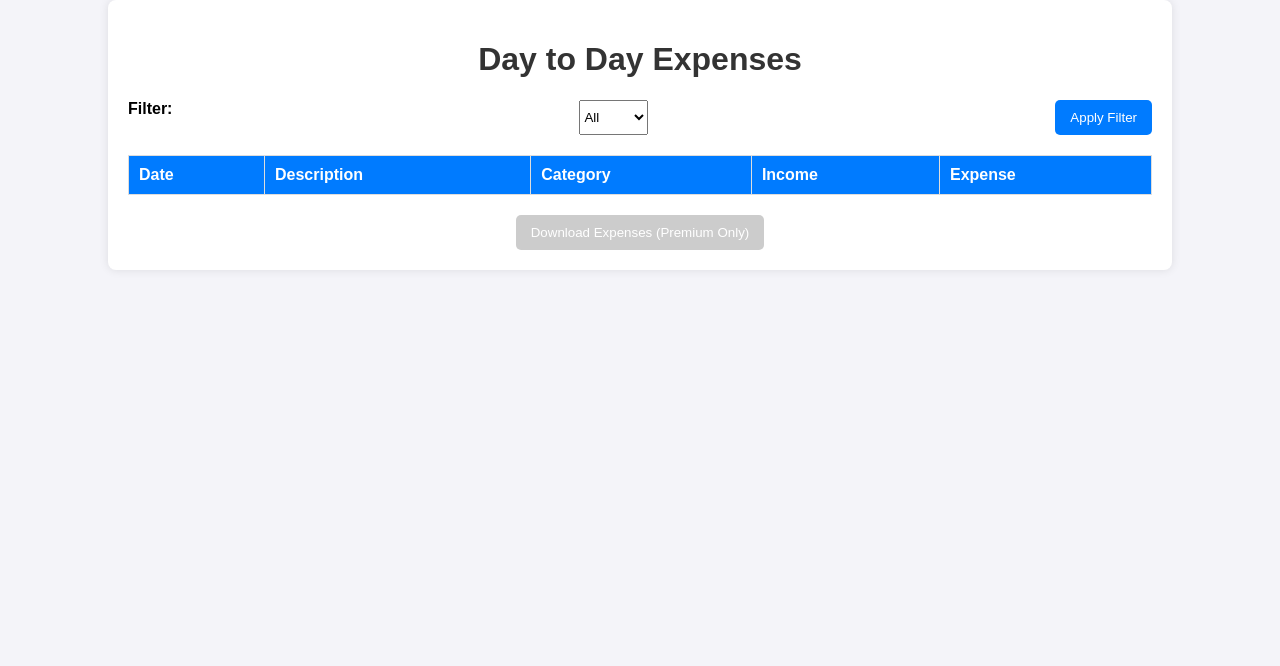
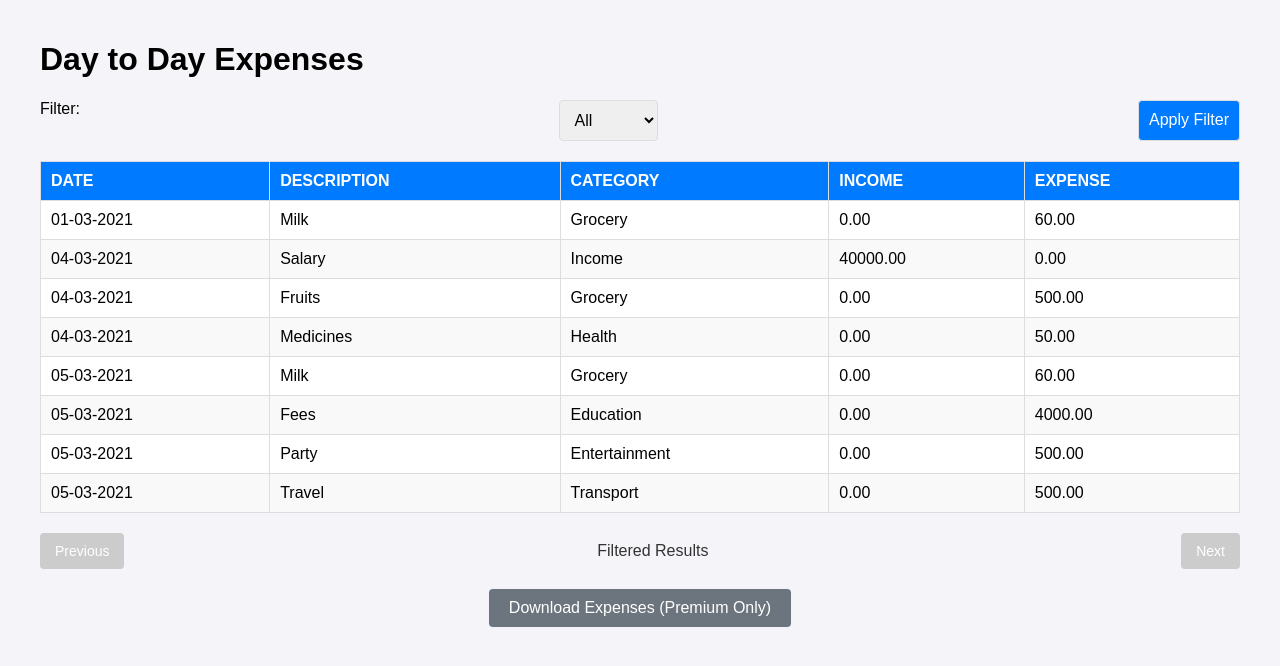
Before and after one commit to sandeep18p/EXPENSE_TRACK, a plain HTML site: page frontend/premiumReport.html in a window 1280 px wide. Both pictures are taken after a click on the button "Apply Filter". Drawn offline with Linux system fonts and the light colour scheme; no server answers.

Commit message:
Paginated by 5

```diff
--- a/backend/routes/userRoutes.js
+++ b/backend/routes/userRoutes.js
@@ -2,7 +2,7 @@ const express = require('express');
 const User = require('../models/user');
 const bcrypt = require('bcrypt');
 const jwt = require('jsonwebtoken');
-
+const JWT_SECRET = 'your_secret_key';
 
 
 const router = express.Router();
--- /dev/null
+++ b/frontend/premiumReport.css
@@ -0,0 +1,135 @@
+/* General Styling */
+body {
+    font-family: Arial, sans-serif;
+    margin: 0;
+    padding: 0;
+    background-color: #f4f4f9;
+  }
+
+  .container {
+    max-width: 1200px;
+    margin: 0 auto;
+    padding: 20px;
+  }
+
+  /* Header */
+  header {
+    text-align: center;
+    margin-bottom: 20px;
+  }
+
+  header h1 {
+    font-size: 24px;
+    color: #333;
+  }
+
+  /* Table Styling */
+  table {
+    width: 100%;
+    border-collapse: collapse;
+    margin: 20px 0;
+    background: #fff;
+  }
+
+  table th,
+  table td {
+    padding: 10px;
+    text-align: left;
+    border: 1px solid #ddd;
+  }
+
+  table th {
+    background-color: #007bff;
+    color: #fff;
+    text-transform: uppercase;
+  }
+
+  table tr:nth-child(even) {
+    background-color: #f9f9f9;
+  }
+
+  table tr:hover {
+    background-color: #f1f1f1;
+  }
+
+  /* Filter Section */
+  .filter-section {
+    display: flex;
+    justify-content: space-between;
+    margin-bottom: 20px;
+  }
+
+  .filter-section select,
+  .filter-section button {
+    padding: 10px;
+    font-size: 16px;
+    border: 1px solid #ddd;
+    border-radius: 4px;
+    cursor: pointer;
+  }
+
+  .filter-section button {
+    background-color: #007bff;
+    color: white;
+  }
+
+  .filter-section button:hover {
+    background-color: #0056b3;
+  }
+
+  /* Pagination Controls */
+  .pagination {
+    display: flex;
+    justify-content: space-between;
+    align-items: center;
+    margin-top: 20px;
+  }
+
+  .pagination button {
+    padding: 10px 15px;
+    font-size: 14px;
+    color: #fff;
+    background-color: #007bff;
+    border: none;
+    border-radius: 4px;
+    cursor: pointer;
+  }
+
+  .pagination button:disabled {
+    background-color: #cccccc;
+    cursor: not-allowed;
+  }
+
+  .pagination button:hover:not(:disabled) {
+    background-color: #0056b3;
+  }
+
+  .pagination span {
+    font-size: 16px;
+    color: #333;
+  }
+
+  /* Download Button */
+  .download-section {
+    text-align: center;
+    margin-top: 20px;
+  }
+
+  #downloadButton {
+    padding: 10px 20px;
+    font-size: 16px;
+    border: none;
+    border-radius: 4px;
+    background-color: #6c757d;
+    color: white;
+    cursor: not-allowed;
+  }
+
+  #downloadButton.premium-enabled {
+    background-color: #28a745;
+    cursor: pointer;
+  }
+
+  #downloadButton:hover.premium-enabled {
+    background-color: #218838;
+  }
--- a/frontend/premiumReport.html
+++ b/frontend/premiumReport.html
@@ -3,8 +3,9 @@
 <head>
   <meta charset="UTF-8">
   <meta name="viewport" content="width=device-width, initial-scale=1.0">
-  <title>Day to Day Expenses</title>
-  <link rel="stylesheet" href="premoumReport.css">
+  <title>Paginated Expenses</title>
+
+  <link rel="stylesheet" href="premiumReport.css">
 </head>
 <body>
   <div class="container">
@@ -36,11 +37,18 @@
       </tbody>
     </table>
 
+    <div class="pagination">
+      <button id="prevPage" disabled>Previous</button>
+      <span id="pageInfo">Page 1 of 1</span>
+      <button id="nextPage">Next</button>
+    </div>
+
     <div class="download-section">
       <button id="downloadButton" disabled>Download Expenses (Premium Only)</button>
     </div>
   </div>
 
+
   <script src="premiumReport.js"></script>
 </body>
 </html>
--- a/frontend/premiumReport.js
+++ b/frontend/premiumReport.js
@@ -1,49 +1,165 @@
-// Mock API response
-const apiUrl = "https://your-backend-api.com/api/expenses";
-let expensesData = [];
+// Sample expenses data for demonstration
+const expensesData = [
+    { date: "01-03-2021", description: "Milk", category: "Grocery", income: 0, expense: 60 },
+    { date: "04-03-2021", description: "Salary", category: "Income", income: 40000, expense: 0 },
+    { date: "04-03-2021", description: "Fruits", category: "Grocery", income: 0, expense: 500 },
+    { date: "04-03-2021", description: "Medicines", category: "Health", income: 0, expense: 50 },
+    { date: "05-03-2021", description: "Milk", category: "Grocery", income: 0, expense: 60 },
+    { date: "05-03-2021", description: "Fees", category: "Education", income: 0, expense: 4000 },
+    { date: "05-03-2021", description: "Party", category: "Entertainment", income: 0, expense: 500 },
+    { date: "05-03-2021", description: "Travel", category: "Transport", income: 0, expense: 500 },
+    // Add more entries here for testing
+  ];
 
-// Fetch data from backend
-async function fetchExpenses(filter = "all") {
-  try {
-    const response = await fetch(`${apiUrl}?filter=${filter}`);
-    const data = await response.json();
-    expensesData = data;
-    renderTable(data);
-  } catch (error) {
-    console.error("Error fetching expenses:", error);
+  // Pagination variables
+  let currentPage = 1;
+  const rowsPerPage = 10;
+
+  // DOM elements
+  const expensesTableBody = document.querySelector("#expensesTable tbody");
+  const prevPageButton = document.querySelector("#prevPage");
+  const nextPageButton = document.querySelector("#nextPage");
+  const pageInfo = document.querySelector("#pageInfo");
+
+  // Functions for pagination
+  function displayExpenses(page = 1) {
+    const startIndex = (page - 1) * rowsPerPage;
+    const endIndex = startIndex + rowsPerPage;
+    const paginatedExpenses = expensesData.slice(startIndex, endIndex);
+
+    // Clear the table body
+    expensesTableBody.innerHTML = "";
+
+    // Populate the table with paginated data
+    paginatedExpenses.forEach((expense) => {
+      const row = document.createElement("tr");
+      row.innerHTML = `
+        <td>${expense.date}</td>
+        <td>${expense.description}</td>
+        <td>${expense.category}</td>
+        <td>${expense.income.toFixed(2)}</td>
+        <td>${expense.expense.toFixed(2)}</td>
+      `;
+      expensesTableBody.appendChild(row);
+    });
+
+    // Update pagination controls
+    updatePaginationControls();
   }
-}
 
-// Render table
-function renderTable(data) {
-  const tableBody = document.querySelector("#expensesTable tbody");
-  tableBody.innerHTML = ""; // Clear existing rows
+  function updatePaginationControls() {
+    const totalPages = Math.ceil(expensesData.length / rowsPerPage);
 
-  data.forEach((item) => {
-    const row = document.createElement("tr");
+    // Update page info
+    pageInfo.textContent = `Page ${currentPage} of ${totalPages}`;
 
-    row.innerHTML = `
-      <td>${item.date}</td>
-      <td>${item.description}</td>
-      <td>${item.category}</td>
-      <td>${item.income ? item.income.toFixed(2) : "-"}</td>
-      <td>${item.expense ? item.expense.toFixed(2) : "-"}</td>
-    `;
+    // Enable/disable buttons
+    prevPageButton.disabled = currentPage === 1;
+    nextPageButton.disabled = currentPage === totalPages;
+  }
 
-    tableBody.appendChild(row);
+  // Event listeners for pagination buttons
+  prevPageButton.addEventListener("click", () => {
+    if (currentPage > 1) {
+      currentPage--;
+      displayExpenses(currentPage);
+    }
   });
-}
 
-// Handle filter application
-document.querySelector("#applyFilter").addEventListener("click", () => {
-  const filter = document.querySelector("#filter").value;
-  fetchExpenses(filter);
-});
+  nextPageButton.addEventListener("click", () => {
+    const totalPages = Math.ceil(expensesData.length / rowsPerPage);
+    if (currentPage < totalPages) {
+      currentPage++;
+      displayExpenses(currentPage);
+    }
+  });
 
-// Download button functionality
-document.querySelector("#downloadButton").addEventListener("click", () => {
-  alert("This feature is only available for premium users!");
-});
+  // Initial display
+  displayExpenses();
 
-// Initialize with all data
-fetchExpenses();
+  // Filter functionality
+  const filterSelect = document.querySelector("#filter");
+  const applyFilterButton = document.querySelector("#applyFilter");
+
+  applyFilterButton.addEventListener("click", () => {
+    const filterValue = filterSelect.value;
+
+    // Apply filters (example logic)
+    const filteredExpenses = expensesData.filter((expense) => {
+      const expenseDate = new Date(expense.date.split("-").reverse().join("-"));
+      const today = new Date();
+
+      if (filterValue === "daily") {
+        return expenseDate.toDateString() === today.toDateString();
+      } else if (filterValue === "weekly") {
+        const oneWeekAgo = new Date(today);
+        oneWeekAgo.setDate(today.getDate() - 7);
+        return expenseDate >= oneWeekAgo && expenseDate <= today;
+      } else if (filterValue === "monthly") {
+        return (
+          expenseDate.getMonth() === today.getMonth() &&
+          expenseDate.getFullYear() === today.getFullYear()
+        );
+      } else {
+        return true; // Show all expenses
+      }
+    });
+
+    // Update the table with filtered data
+    displayFilteredExpenses(filteredExpenses);
+  });
+
+  function displayFilteredExpenses(filteredExpenses) {
+    expensesTableBody.innerHTML = "";
+
+    filteredExpenses.forEach((expense) => {
+      const row = document.createElement("tr");
+      row.innerHTML = `
+        <td>${expense.date}</td>
+        <td>${expense.description}</td>
+        <td>${expense.category}</td>
+        <td>${expense.income.toFixed(2)}</td>
+        <td>${expense.expense.toFixed(2)}</td>
+      `;
+      expensesTableBody.appendChild(row);
+    });
+
+    // Update pagination controls for filtered data
+    pageInfo.textContent = `Filtered Results`;
+    prevPageButton.disabled = true;
+    nextPageButton.disabled = true;
+  }
+
+  // Premium features
+  const downloadButton = document.querySelector("#downloadButton");
+  const isPremiumUser = false; // Set to true if user is premium
+
+  function updateDownloadButtonStatus() {
+    if (isPremiumUser) {
+      downloadButton.disabled = false;
+      downloadButton.classList.add("premium-enabled");
+      downloadButton.textContent = "Download Expenses";
+    } else {
+      downloadButton.disabled = true;
+      downloadButton.classList.remove("premium-enabled");
+      downloadButton.textContent = "Download Expenses (Premium Only)";
+    }
+  }
+
+  downloadButton.addEventListener("click", () => {
+    if (isPremiumUser) {
+      const fileContent = JSON.stringify(expensesData, null, 2);
+      const blob = new Blob([fileContent], { type: "application/json" });
+      const url = URL.createObjectURL(blob);
+      const a = document.createElement("a");
+      a.href = url;
+      a.download = "expenses.json";
+      a.click();
+      URL.revokeObjectURL(url);
+    } else {
+      alert("This feature is available only for premium users!");
+    }
+  });
+
+  // Update premium button status on load
+  updateDownloadButtonStatus();
--- a/frontend/premoumReport.css
+++ /dev/null
@@ -1,69 +0,0 @@
-body {
-    font-family: Arial, sans-serif;
-    background-color: #f4f4f9;
-    margin: 0;
-    padding: 0;
-  }
-
-  .container {
-    width: 80%;
-    margin: auto;
-    padding: 20px;
-    background: #ffffff;
-    border-radius: 8px;
-    box-shadow: 0 0 10px rgba(0, 0, 0, 0.1);
-  }
-
-  h1 {
-    text-align: center;
-    color: #333333;
-  }
-
-  .filter-section {
-    display: flex;
-    justify-content: space-between;
-    margin-bottom: 20px;
-  }
-
-  .filter-section label {
-    font-weight: bold;
-  }
-
-  table {
-    width: 100%;
-    border-collapse: collapse;
-    margin-bottom: 20px;
-  }
-
-  table thead {
-    background-color: #007bff;
-    color: #ffffff;
-  }
-
-  table th, table td {
-    padding: 10px;
-    text-align: left;
-    border: 1px solid #dddddd;
-  }
-
-  .download-section {
-    text-align: center;
-  }
-
-  button {
-    padding: 10px 15px;
-    background-color: #007bff;
-    color: white;
-    border: none;
-    border-radius: 5px;
-    cursor: pointer;
-  }
-
-  button:disabled {
-    background-color: #cccccc;
-    cursor: not-allowed;
-  }
-
-  button:hover:enabled {
-    background-color: #0056b3;
-  }
```
Also changed, not shown: backend/routes/expenseRoute.js (+22 -5 lines), frontend/loginExpense.html (+4 -1 lines), frontend/loginExpense.js (+37 -10 lines).
